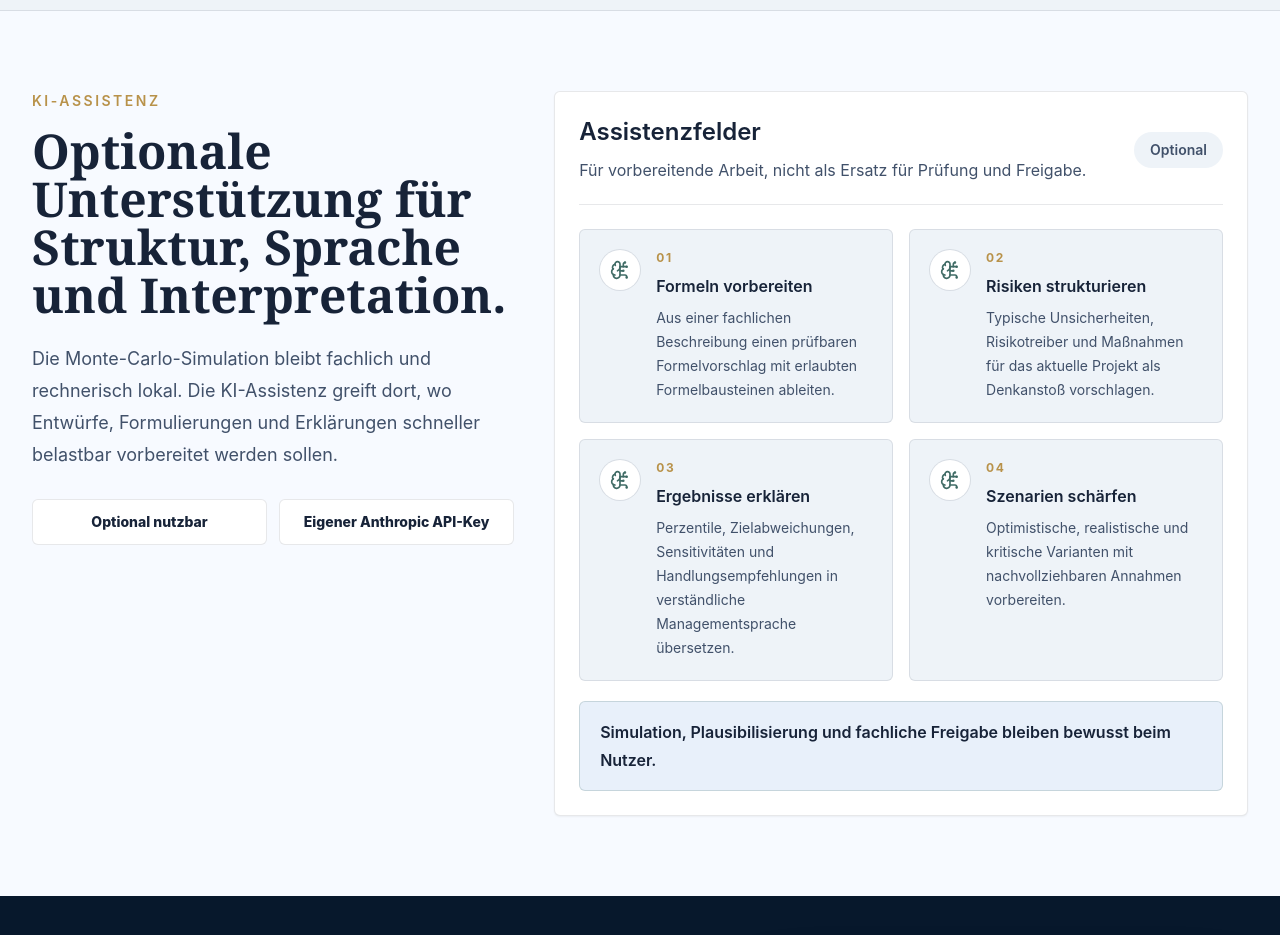
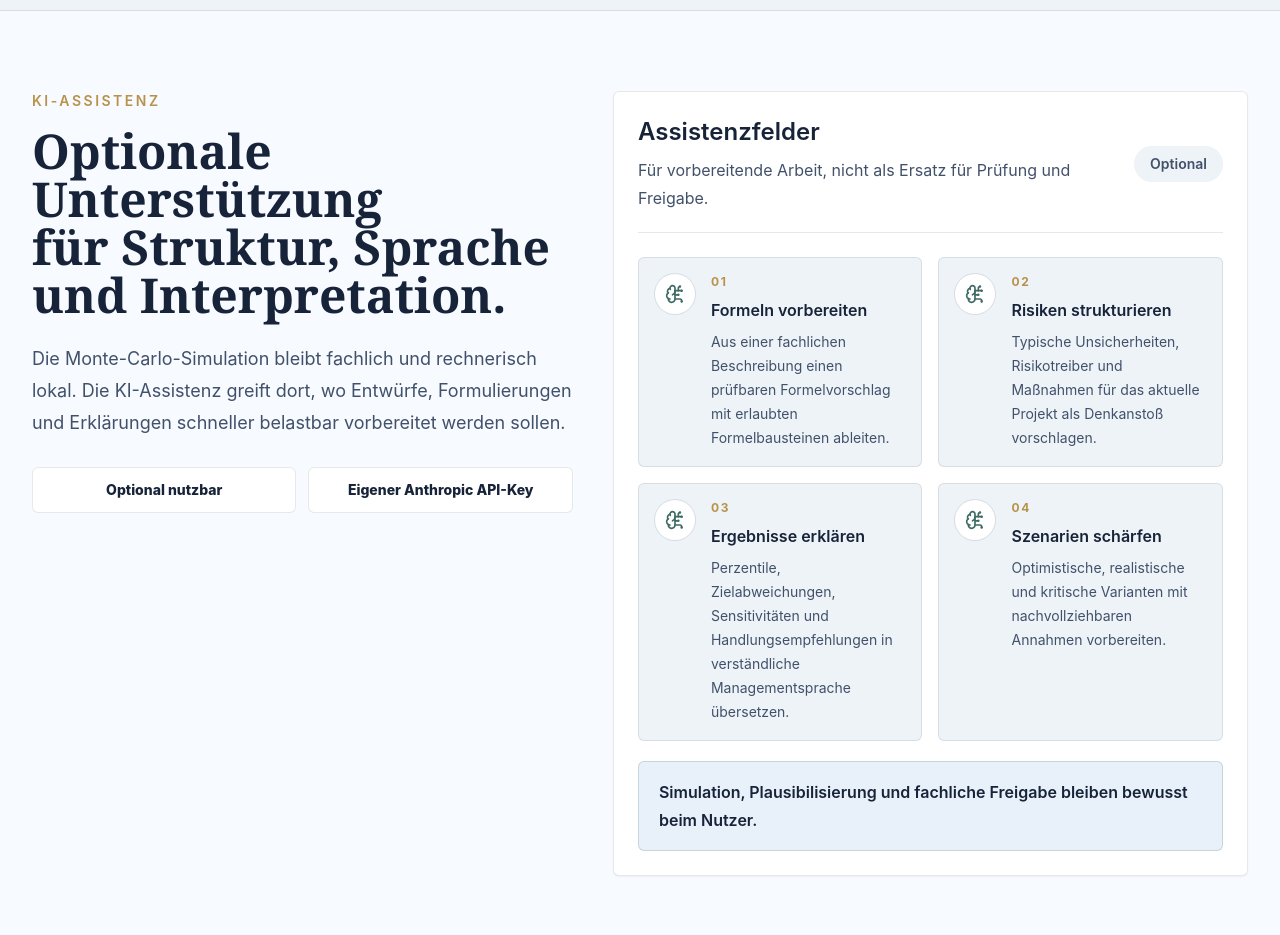
Before and after one commit to BM1964-25/SMART-RISK-Monte-Carlo-Simulation-Landingpage, a React (Vite) app: page / in a window 1280 px wide. Shown: the part 5520-6455 px from the top of the page. Built offline with nearby package versions, Linux system fonts and the light colour scheme.

Commit message:
Refine AI heading rhythm

```diff
--- a/src/App.tsx
+++ b/src/App.tsx
@@ -729,13 +729,15 @@ function App() {
       </section>
 
       <section className="bg-ivory">
-        <div className="mx-auto grid max-w-7xl gap-10 px-5 py-20 sm:px-8 lg:grid-cols-[0.82fr_1.18fr] lg:items-start">
+        <div className="mx-auto grid max-w-7xl gap-10 px-5 py-20 sm:px-8 lg:grid-cols-[0.92fr_1.08fr] lg:items-start">
           <div>
             <p className="text-sm font-semibold uppercase tracking-[0.18em] text-gold">
               KI-Assistenz
             </p>
             <h2 className="mt-4 max-w-2xl font-serif text-4xl font-semibold leading-tight sm:text-5xl">
-              Optionale Unterstützung für Struktur, Sprache und Interpretation.
+              <span className="block">Optionale Unterstützung</span>
+              <span className="block">für Struktur, Sprache</span>
+              <span className="block">und Interpretation.</span>
             </h2>
             <p className="mt-6 max-w-2xl text-lg leading-8 text-graphite">
               Die Monte-Carlo-Simulation bleibt fachlich und rechnerisch lokal.
@@ -770,7 +772,7 @@ function App() {
               {aiFeatures.map(({ title, text }, index) => (
                 <article
                   key={title}
-                  className="grid gap-4 rounded-md border border-ink/10 bg-paper p-5 sm:grid-cols-[auto_1fr]"
+                  className="grid gap-4 rounded-md border border-ink/10 bg-paper p-4 sm:grid-cols-[auto_1fr]"
                 >
                   <div className="flex h-10 w-10 items-center justify-center rounded-full bg-white text-sage ring-1 ring-ink/10">
                     <BrainCircuit size={20} aria-hidden="true" />
```
